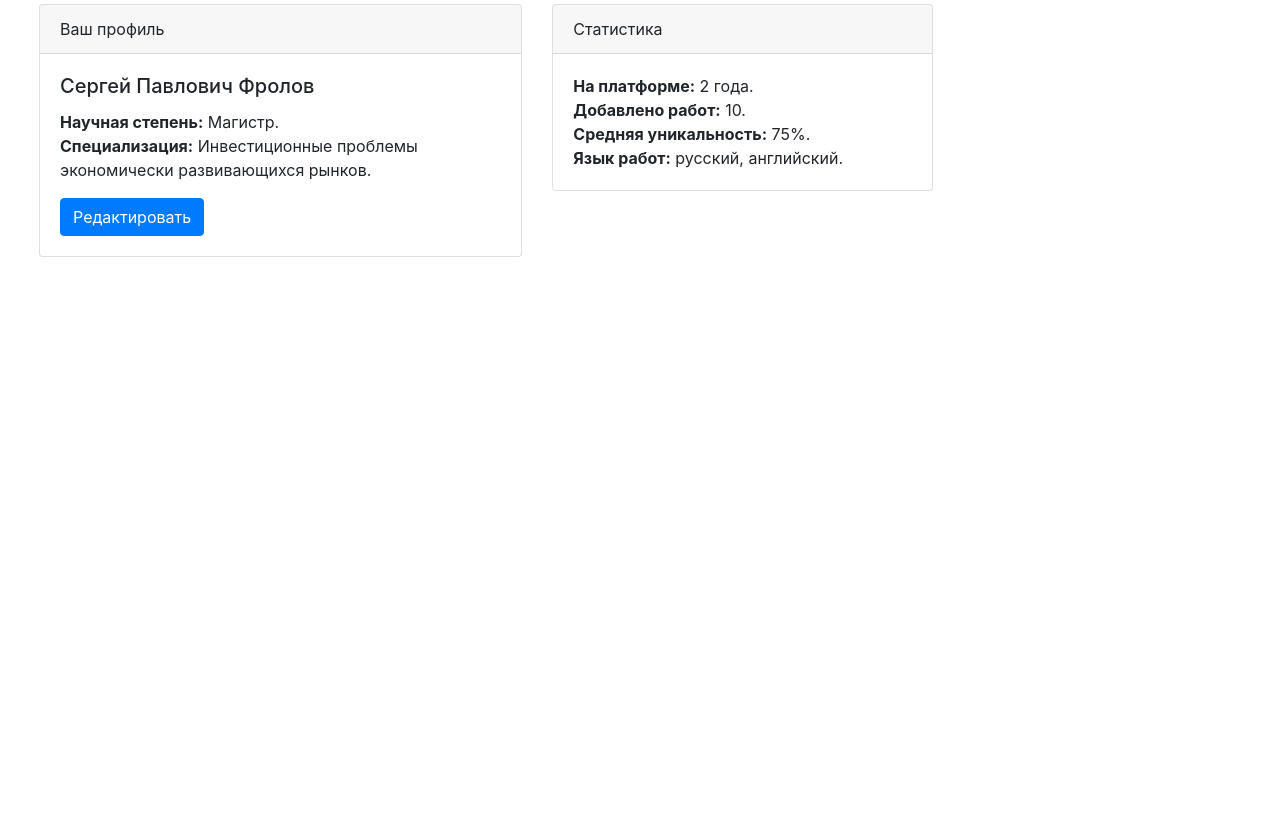
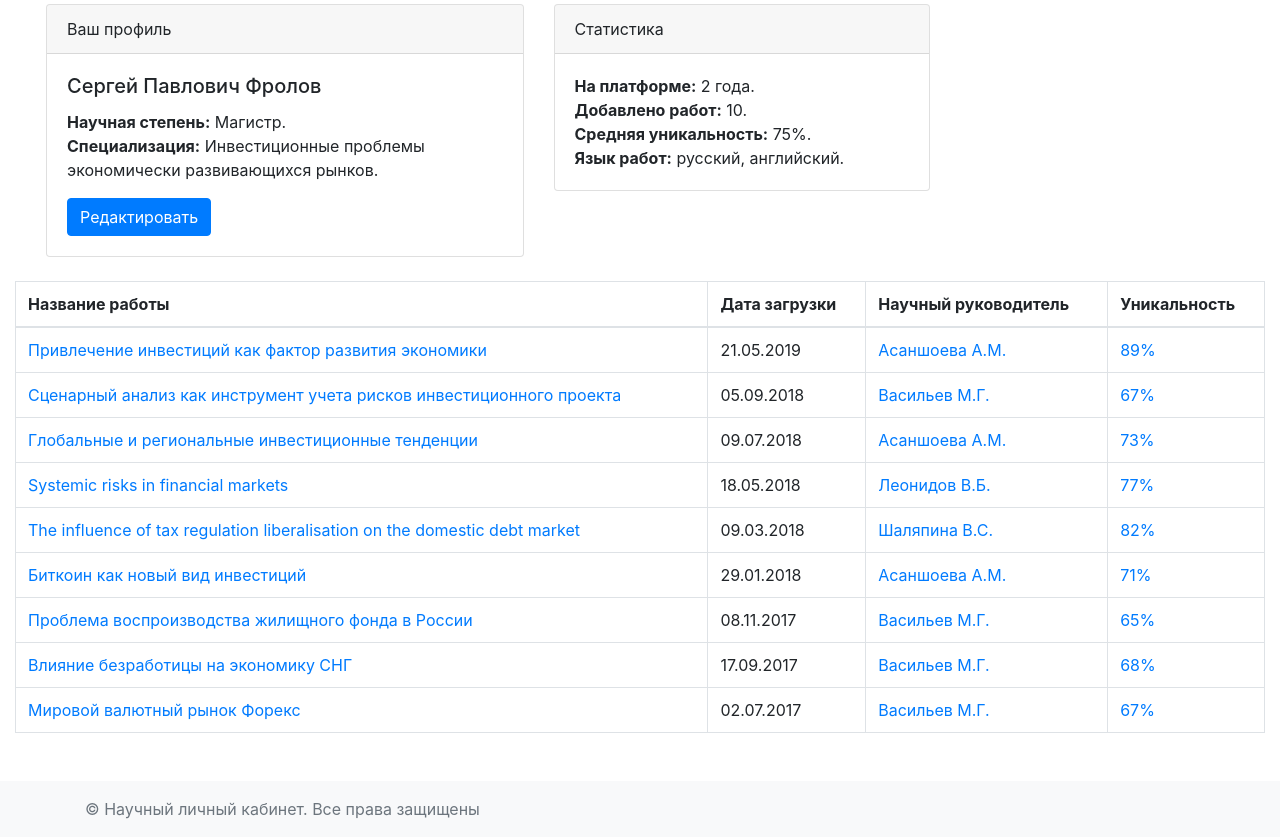
Before and after one commit to marceline223/Portfolio-Bootstrap, a plain HTML site: page index.html in a window 1280 px wide. Shown: the part 439-1276 px from the top of the page. Before the commit the page ends 800 px from the top, so only its background shows below. Drawn offline with nearby package versions, Linux system fonts and the light colour scheme.

Commit message:
Add table, footer

```diff
--- a/index.html
+++ b/index.html
@@ -16,7 +16,6 @@
 </head>
 
 <body>
-  <!---------ШАПКА---------->
   <header>
     <nav class="navbar navbar-expand-lg navbar-dark bg-dark">
       <a class="navbar-brand" href="#">НЛК</a>
@@ -41,6 +40,7 @@
   </header>
 
   <main>
+
     <div class="jumbotron">
       <div class="col-lg-7 col-md-11 col-xs-6">
         <h1 class="display-4" id="portfolio">Портфолио</h1>
@@ -49,13 +49,14 @@
         <p class="lead">
           <a class="btn btn-primary btn-lg" href="#" role="button">Добавить работу</a>
         </p>
+
       </div>
     </div>
 
-
-    <div class="row mx-4">
+    <div class="container-fluid">
+      <div class="row mx-3">
         <div class="col-lg-5 col-md-7 col-xs-6">
-        <div class="card">
+          <div class="card lg-5 mb-4">
             <div class="card-header">
               Ваш профиль
             </div>
@@ -70,7 +71,7 @@
         </div>
 
         <div class="col-lg-4 col-md-5 col-xs-6">
-        <div class="card">
+          <div class="card lg-4 mb-4">
             <div class="card-header">
               Статистика
             </div>
@@ -85,8 +86,90 @@
           </div>
         </div>
       </div>
+    </div>
 
+    <div class="container-fluid">
+      <div class="table-responsive-sm mb-5">
+        <table class="table table-bordered table-hover">
+          <thead>
+            <tr>
+              <th scope="col">Название работы</th>
+              <th scope="col">Дата загрузки</th>
+              <th scope="col">Научный руководитель</th>
+              <th scope="col">Уникальность</th>
+            </tr>
+          </thead>
+          <tbody>
+            <tr>
+              <td><a class="links" href="1">Привлечение инвестиций как фактор развития экономики</a></td>
+              <td>21.05.2019</td>
+              <td><a class="links text-nowrap" href="2">Асаншоева А.М.</a></td>
+              <td><a class="links" href="3">89%</a></td>
+            </tr>
+            <tr>
+              <td><a class="links" href="1">Сценарный анализ как инструмент учета рисков инвестиционного
+                  проекта</a></td>
+              <td>05.09.2018</td>
+              <td><a class="links" href="2">Васильев М.Г.</a></td>
+              <td><a class="links" href="3">67%</a></td>
+            </tr>
+            <tr>
+              <td><a class="links" href="1">Глобальные и региональные инвестиционные тенденции</a></td>
+              <td>09.07.2018</td>
+              <td><a class="links" href="2">Асаншоева А.М.</a></td>
+              <td><a class="links" href="3">73%</a></td>
+            </tr>
+            <tr>
+              <td><a class="links" href="1">Systemic risks in financial markets</a></td>
+              <td>18.05.2018</td>
+              <td><a class="links" href="2">Леонидов В.Б.</a></td>
+              <td><a class="links" href="3">77%</a></td>
+            </tr>
+            <tr>
+              <td><a class="links" href="1">The influence of tax regulation liberalisation on the domestic debt
+                  market</a>
+              </td>
+              <td>09.03.2018</td>
+              <td><a class="links" href="2">Шаляпина В.С.</a></td>
+              <td><a class="links" href="3">82%</a></td>
+            </tr>
+            <tr>
+              <td><a class="links" href="1">Биткоин как новый вид инвестиций</a></td>
+              <td>29.01.2018</td>
+              <td><a class="links" href="2">Асаншоева А.М.</a></td>
+              <td><a class="links" href="3">71%</a></td>
+            </tr>
+            <tr>
+              <td><a class="links" href="1">Проблема воспроизводства жилищного фонда в России</a></td>
+              <td>08.11.2017</td>
+              <td><a class="links" href="2">Васильев М.Г.</a></td>
+              <td><a class="links" href="3">65%</a></td>
+            </tr>
+            <tr>
+              <td><a class="links" href="1">Влияние безработицы на экономику СНГ</a></td>
+              <td>17.09.2017</td>
+              <td><a class="links" href="2">Васильев М.Г.</a></td>
+              <td><a class="links" href="3">68%</a></td>
+            </tr>
+            <tr>
+              <td><a class="links" href="1">Мировой валютный рынок Форекс</a></td>
+              <td>02.07.2017</td>
+              <td><a class="links" href="2">Васильев М.Г.</a></td>
+              <td><a class="links" href="3">67%</a></td>
+            </tr>
+          </tbody>
+        </table>
+      </div>
+    </div>
   </main>
+
+  <footer class="p-3 bg-light">
+    <div class="container">
+      <div>
+        <p class='mb-0 text-muted'>© Научный личный кабинет. Все права защищены</p>
+      </div>
+    </div>
+  </footer>
 </body>
 
 </html>
```
Lines whose indentation alone changed are shown as unchanged.
